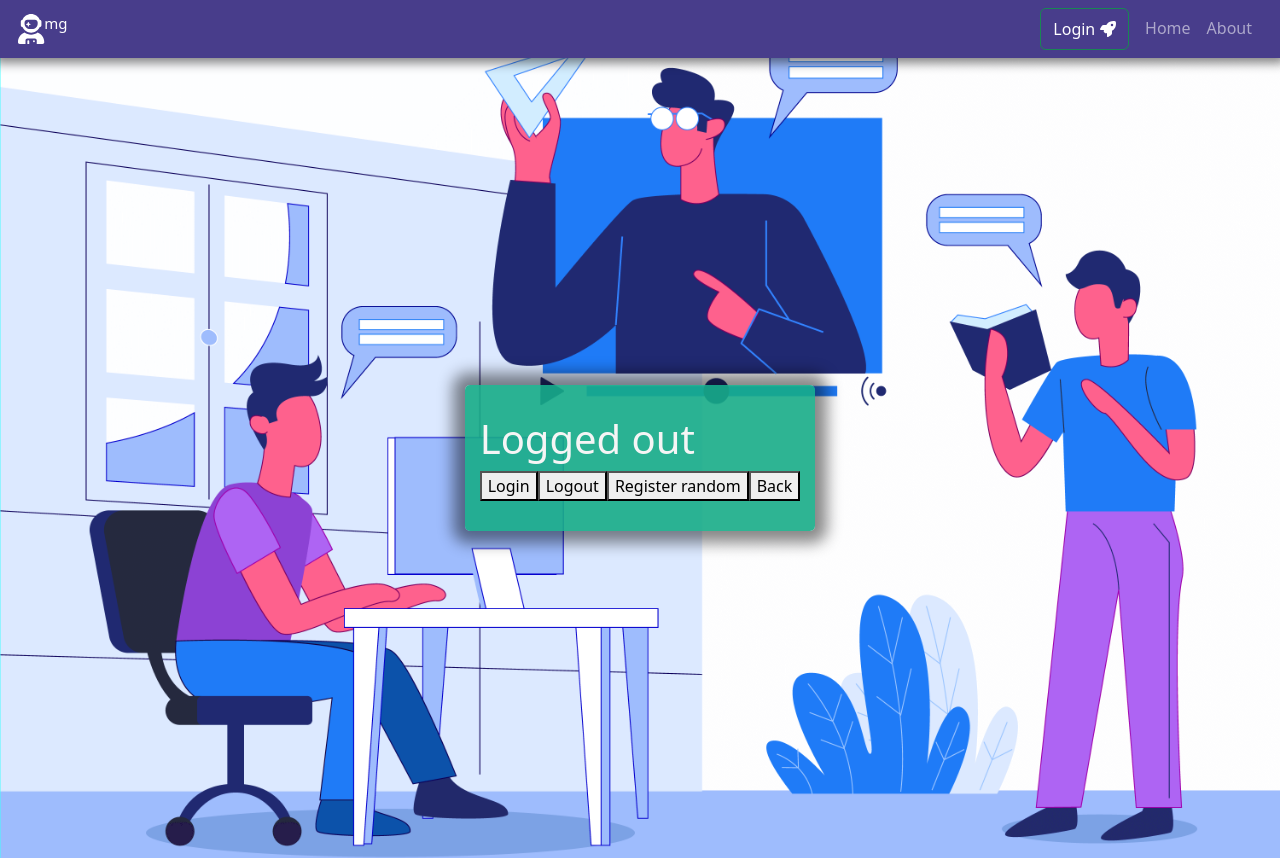
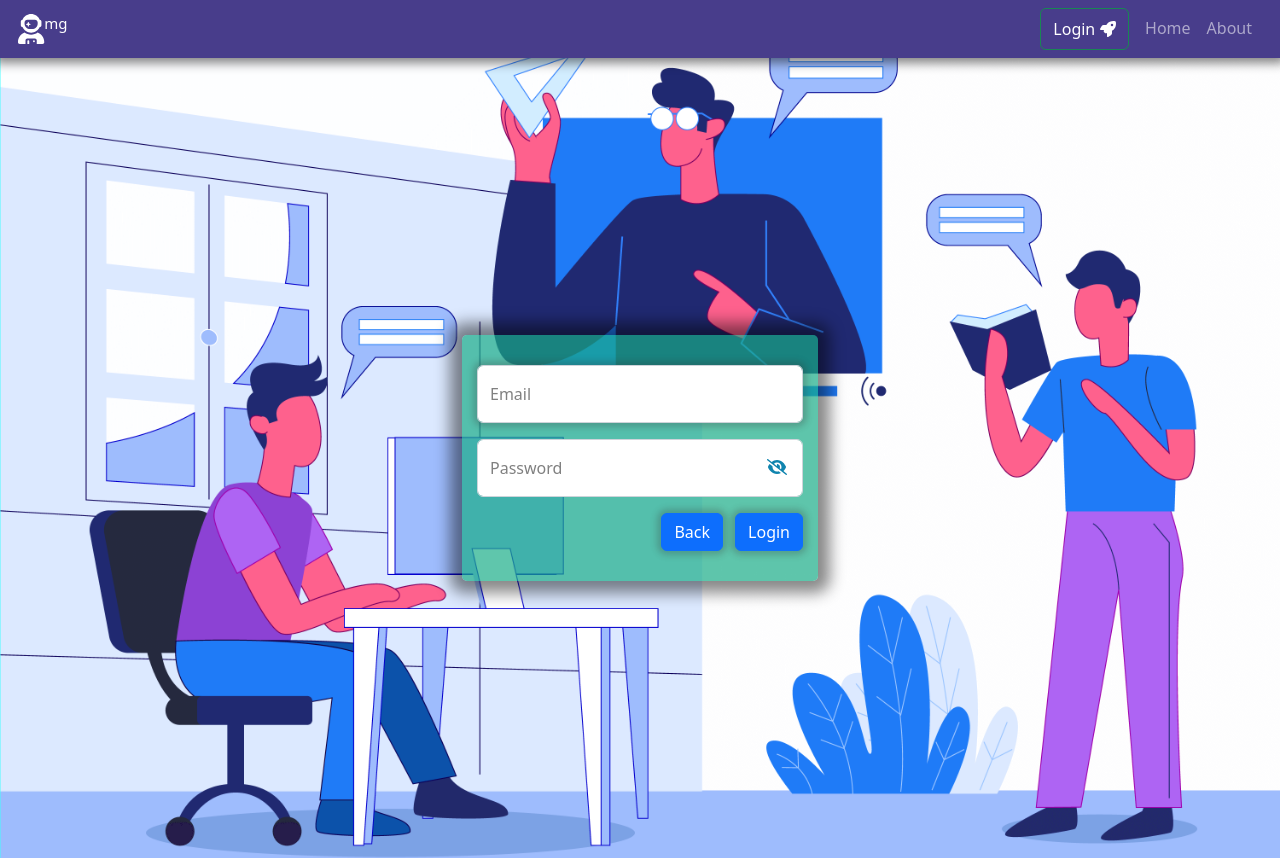
Before and after one commit to MihailGorbenko/omg-app, a React (Create React App) app in the folder frontend/: page /login in a window 1280 px wide. Built offline with nearby package versions, Linux system fonts and the light colour scheme.

Commit message:
base login form

```diff
--- a/frontend/src/app/components/App.tsx
+++ b/frontend/src/app/components/App.tsx
@@ -4,6 +4,7 @@ import { ProgressBar } from "./ProgressBar";
 import { useTypedSelector } from "../store/store";
 import { selectAuth } from "../features/authentication/authSlice";
 import '../styles/App.css'
+import { GlobalLoader } from "./GlobalLoader";
 
 
 export default function App() {
@@ -16,6 +17,7 @@ export default function App() {
       <NavPanel />
       {(authState.progress > 0 && authState.progress < 100)
         && <ProgressBar progress={authState.progress} />}
+      {authState.loading && <GlobalLoader />}
       <Outlet />
     </>
 
--- a/frontend/src/app/components/LoadingScreeen.tsx
+++ b/frontend/src/app/components/GlobalLoader.tsx
@@ -2,9 +2,9 @@
 import styles from '../styles/Loader/Loader.module.css'
 
 
-export const LoadingScreen: React.FC = () => {
+export const GlobalLoader: React.FC = () => {
     return (
-        <div className={styles['loader-centred']}>
+        <div className={styles['loader-background']}>
             <div className={styles['lds-spinner']} >
                 <div></div>
                 <div></div >
--- a/frontend/src/app/components/LoginForm.tsx
+++ b/frontend/src/app/components/LoginForm.tsx
@@ -1,6 +1,6 @@
 import { useEffect, useState } from "react";
 import { useLazyGetUserQuery } from "../features/authentication/applicationApi";
-import { setAccessToken} from "../features/authentication/authSlice";
+import { setAccessToken } from "../features/authentication/authSlice";
 import { useLogin } from "../hooks/useLogin";
 import { useRegister } from "../hooks/useRegister";
 import { useAppDispatch } from "../store/store";
@@ -8,13 +8,16 @@ import { AuthErrorResponse } from "../types/authSliceTypes";
 import { useLocation, useNavigate } from "react-router";
 import { Loader } from "./Loader";
 import styles from '../styles/LoginForm/LoginForm.module.css'
+import { Button, Row } from "react-bootstrap";
+import { Form, FloatingLabel, Container } from "react-bootstrap";
+import { FontAwesomeIcon } from "@fortawesome/react-fontawesome";
+
 
 const LoginForm: React.FC = () => {
     const { login, logout, loading, isLogin } = useLogin();
-    let [error, setError] = useState(null);
-    let { register } = useRegister();
     const location = useLocation()
     const navigate = useNavigate()
+    const [passwordVisible, setPasswordVisible] = useState(false)
 
     useEffect(() => {
         if (isLogin) navigate('/')
@@ -22,68 +25,57 @@ const LoginForm: React.FC = () => {
 
 
     return (
+
         <div className={styles.container}>
-            {loading && <Loader />}
-            <h1>{isLogin ? `Logged in` : "Logged out"}</h1>
-            <h1>{error ? JSON.stringify(error) : ""}</h1>
+            <Form>
+                <Form.Group className="mb-3">
+                    <FloatingLabel
+                        controlId="emailInput"
+                        label="Email"
+                        className="mb-3"
+                        style={{ color: 'gray', }}
+                    >
+                        <Form.Control type="email" placeholder="name@example.com" className={styles.input} />
+                    </FloatingLabel>
+                </Form.Group>
 
-            <button
-                onClick={async () => {
-                    setError(null);
-                    login({
-                        email: "usermiha@test.com",
-                        password: "mihana1234",
-                    })
-                        .then((status) => {
-                            console.log(status)
+                <Form.Group className="mb-3" controlId="formBasicPassword">
+                    <FloatingLabel
+                        controlId="passwordInput"
+                        label="Password"
+                        className="mb-3"
+                        style={{ color: 'gray', }}>
+                        <Form.Control
+                            type={passwordVisible ? 'text' : 'password'}
+                            placeholder="password"
+                            />
+                        <div onClick={() => { setPasswordVisible(!passwordVisible) }}
+                            className={styles['password-icon']}>
+                            {passwordVisible
+                                ?
+                                <FontAwesomeIcon icon={["fas", "eye"]}  />
+                                :
+                                <FontAwesomeIcon icon={["fas", "eye-slash"]}  />}
+                        </div>
+                    </FloatingLabel>
+                </Form.Group>
+                <Row style={{ justifyContent: 'end' }}>
+                    <Button
+                    variant="primary"
+                    className={styles.button}
+                    onClick={async () => {
+                        navigate('/auth', { state: { from:location  } })
+                    }}
+                    >
+                        Back
+                    </Button>
+                    <Button variant="primary" type="submit" className={styles.button}>
+                        Login
+                    </Button>
+                </Row>
 
-                        })
+            </Form>
 
-                }}
-            >
-                Login
-            </button>
-
-            <button
-                onClick={async () => {
-                    logout()
-                        .then((status) => console.log(status))
-                        .catch((err) => console.log((err as AuthErrorResponse).predicate));
-                }}
-            >
-                Logout
-            </button>
-
-            <button
-                onClick={async () => {
-                    setError(null);
-                    register(
-                        {
-                            _id: "",
-                            name: "miha",
-                            lastName: "go",
-                            email: `usermiha@test.com`,
-                            avatar_url: "/api/storage/default.png",
-                            avatar_min_url: "/api/storage/default_min.png"
-                        },
-                        "mihana1234"
-                    )
-                        .then((status) => console.log(status))
-                        .catch((err) => {
-                            setError(err);
-                            console.log((err as AuthErrorResponse).predicate);
-                        });
-                }}
-            >
-                Register random
-            </button>
-            <button
-                onClick={async () => {
-                    navigate('/auth', { state: { from:location  } })
-                }}
-            >
-                Back
-            </button>
         </div>
     )
 }
--- a/frontend/src/app/pages/AuthLayout.tsx
+++ b/frontend/src/app/pages/AuthLayout.tsx
@@ -2,7 +2,7 @@ import { useLocation, useOutlet } from "react-router";
 import styles from '../styles/Auth/AuthLayout.module.css'
 import { createRef, useEffect, useRef, useState } from "react";
 import classNames from "classnames";
-import { Container } from "react-bootstrap";
+import { Container, Row, Col } from "react-bootstrap";
 import { CSSTransition, SwitchTransition } from "react-transition-group";
 
 const blocksReturnTime = 500
@@ -25,7 +25,7 @@ export const AuthLayout: React.FC = () => {
 
   useEffect(() => {
     if (routesRefs.get(location.state?.from.pathname))
-       setBlockSlide(true)
+      setBlockSlide(true)
 
   }, [location.pathname])
 
@@ -79,9 +79,11 @@ export const AuthLayout: React.FC = () => {
             }}
           >
             {(state) => (
-              <div ref={routesRefs.get(location.pathname)}>
-                {outlet}
-              </div>
+              <Row ref={routesRefs.get(location.pathname)} className='justify-content-center'>
+                <Col md={6} lg={5} xl={4} >
+                  {outlet}
+                </Col>
+              </Row>
             )}
           </CSSTransition>
         </SwitchTransition>
--- a/frontend/src/app/styles/Auth/AuthLayout.module.css
+++ b/frontend/src/app/styles/Auth/AuthLayout.module.css
@@ -14,9 +14,9 @@
     left: 50%;
     transform: translate(-50%, -50%);
     z-index: 100;
-    background-color: rgba(28, 110, 199, 0.616);
+    background-color: rgba(28, 111, 199, 0.703);
     width: max-content;
-    padding: 15px 40px;
+    padding: 20px 40px;
     border-radius: 7px;
     box-shadow: 0 0 15px 7px rgba(84, 82, 82, 0.5);
     border: 1px solid rgba(0, 0, 255, 0.342);
@@ -169,7 +169,6 @@
     top: 0;
     z-index: 100;
     margin: auto;
-    width: max-content;
     height: max-content;
 
 }
--- a/frontend/src/app/styles/Loader/Loader.module.css
+++ b/frontend/src/app/styles/Loader/Loader.module.css
@@ -2,24 +2,25 @@
     color: official;
     display: inline-block;
     position: relative;
-    width: 80px;
-    height: 80px;
+    width: 120px;
+    height: 120px;
     margin: auto;
   }
   .lds-spinner div {
-    transform-origin: 40px 40px;
+    transform-origin: 60px 60px;
     animation: lds-spinner 1.2s linear infinite;
   }
   .lds-spinner div:after {
     content: " ";
     display: block;
     position: absolute;
-    top: 3px;
-    left: 37px;
-    width: 6px;
+    box-shadow: 0 0 1px 1px rgb(55, 6, 67);
+    top: 1px;
+    left: 60px;
+    width: 7px;
     height: 18px;
-    border-radius: 20%;
-    background: var(--app-color-primary);
+    border-radius: 40%;
+    background:  rgb(14, 141, 84);
   }
   .lds-spinner div:nth-child(1) {
     transform: rotate(0deg);
@@ -79,9 +80,13 @@
   }
 
 
-  .loader-centred{
+  .loader-background{
     display:  flex;
+    position: absolute;
+    z-index: 1111;
     align-items: center;
     justify-content: center;
-    height: 100vh;
+    height: 100%;
+    width: 100%;
+    background-color: rgba(0, 0, 0, 0.863);
   }
--- a/frontend/src/app/styles/LoginForm/LoginForm.module.css
+++ b/frontend/src/app/styles/LoginForm/LoginForm.module.css
@@ -1,10 +1,31 @@
-
-
-.container{
-    background-color: rgba(22, 172, 135, 0.895);
+.container {
+    background-color: rgba(22, 172, 135, 0.687);
     border-radius: 5px;
     padding: 30px 15px;
     color: whitesmoke;
-    width: fit-content;
     box-shadow: 0 0 15px 12px rgba(0, 0, 0, 0.465);
 }
+
+.input {
+    box-shadow: 0 0 6px 4px rgba(53, 50, 50, 0.258);
+}
+
+.button {
+    box-shadow: 0 0 6px 4px rgba(53, 50, 50, 0.258);
+    width:max-content;
+    margin-right:12px;
+}
+
+.password-icon {
+    position: absolute;
+    top: 1em;
+    right: 1em;
+    color: rgba(10, 129, 172, 0.975);
+}
+
+.password-icon-invalid {
+    position: absolute;
+    top: 1em;
+    right: 2em;
+    color: rgba(10, 129, 172, 0.975);
+}
```
Also changed, not shown: frontend/src/index.tsx (+14 -4 lines).
